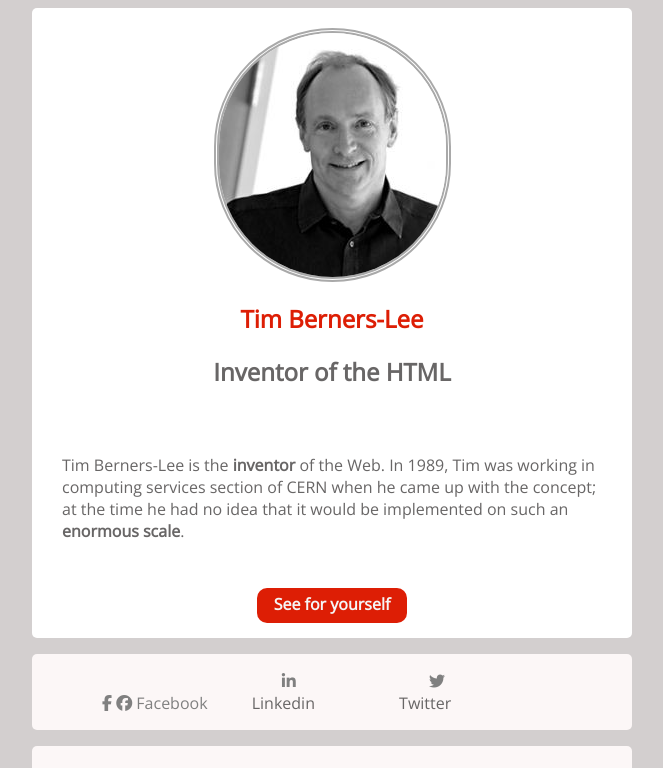
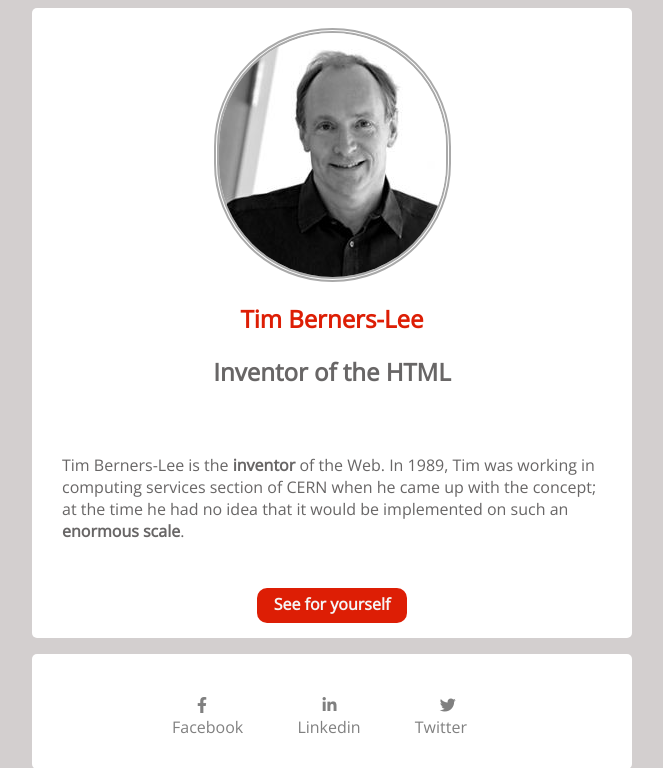
Before and after one commit to logmodia/website-berners-lee, a plain HTML site: page index.html in a window 1280 px wide. Shown: the top 768 px of the page, without its empty margins (308-971 px from the left). Drawn offline with nearby package versions, Linux system fonts and the light colour scheme.

Commit message:
add corections final

```diff
--- a/index.html
+++ b/index.html
@@ -3,7 +3,7 @@
 <head>
     <meta charset='utf-8'>
     <meta http-equiv='X-UA-Compatible' content='IE=edge'>
-    <script src="https://kit.fontawesome.com/907e656b57.js" crossorigin="anonymous"></script>
+    <link rel="stylesheet" href="https://use.fontawesome.com/releases/v5.15.4/css/all.css" integrity="sha384-DyZ88mC6Up2uqS4h/KRgHuoeGwBcD4Ng9SiP4dIRy0EXTlnuz47vAwmeGwVChigm" crossorigin="anonymous">
     <title>Tim Berners Lee summery's life</title>
     <meta name='viewport' content='width=device-width, initial-scale=1'>
     <link rel='stylesheet' type='text/css' media='screen' href='style.css'>
@@ -36,30 +36,51 @@
         </section>
 
         <section class="socialmedia">
-            <ul class="list_logo">
+            <div class="list_logo">
+                <ul>
                     <li>
+                        <div class="hilight_hover">
                             <a class="icones" href="#">
-                        <i class="fab fa-facebook-f"></i>
-                        <i class="fab fa-facebook"></i>
-                        Facebook
+                                <div class="ico_fb">
+                                    <i class="fab fa-facebook-f" ></i>
+                                </div>
+
+                                <figcaption>Facebook</figcaption>
+
                             </a>
+                        </div>
+
                     </li>
 
                     <li>
-                    <figure>
-                        <a class="icones" href="#"><i class="fab fa-linkedin-in"></i></a>
+                        <div class="hilight_hover">
+                            <a class="icones" href="#">
+                                <div class="ico_fb">
+                                    <i class="fab fa-linkedin-in"></i>
+                                </div>
+
                                 <figcaption>Linkedin</figcaption>
-                    </figure>
+                             </a>
+                        </div>
+
+
                     </li>
 
                     <li>
-                    <figure>
-                        <a class="icones" href="#"><i class="fab fa-twitter"></i></a>
+                        <div class="hilight_hover">
+                            <a class="icones" href="#">
+                                <div class="ico_fb">
+                                    <i class="fab fa-twitter"></i>
+                                </div>
+
                                 <figcaption>Twitter</figcaption>
-                    </figure>
+                            </a>
+                        </div>
+
                     </li>
                 </ul>
 
+            </div>
 
         </section>
 
--- a/style.css
+++ b/style.css
@@ -13,10 +13,11 @@ section {
     width: 600px;
     display: flexbox;;
     margin: 0 auto;
+    background-color: white;
+    padding-bottom: 15px;
 }
 
 section.first_section {
-    background-color: white;
     padding-bottom: 15px;
 }
 
@@ -55,29 +56,49 @@ a.link_boutton {
     padding-top: 5px;
 
 }
+a {
+    text-decoration: none;
+}
+
+a:hover {
+    background-color: green;
+}
+
+div.hilight_hover:hover {
+    background-color: yellow;
+}
 
 section.socialmedia {
+    height: 100px;
+    padding-bottom: 15px;
+}
 
-    background-color: rgb(252, 247, 247);
+div.list_logo {
+    width: 450px;
+    margin: 0 auto;
+}
+
+ul {
+    width: 350px;
+    padding-top: 15px;
 }
 
 ul li {
     display: inline-block;
+    padding: 25px;
+
 }
 
+
+div.ico_fb {
+    margin-left: 25px;
+}
 a.icones {
-    padding-left: 30px;
     color: gray;
 }
 
-
-section.section3 {
-    background-color: rgb(252, 247, 247);
-    padding-top: 10px;
-}
-
 h2.favorite_movie {
-    margin-top: 15px;
+    padding: 20px;
 }
 
 article {
@@ -101,20 +122,10 @@ div.text_movies {
     display: inline-block;
     width: 430px;
     text-align: justify;
-
-
-}
-
-a {
-    text-decoration: none;
 }
 
 .seeyourself a {
-    color: whitesmoke;
-}
-
-a:visited {
-    color: whitesmoke;
+    color: white;
 }
 
 span.his_fav {
```
Lines whose indentation alone changed are shown as unchanged.
